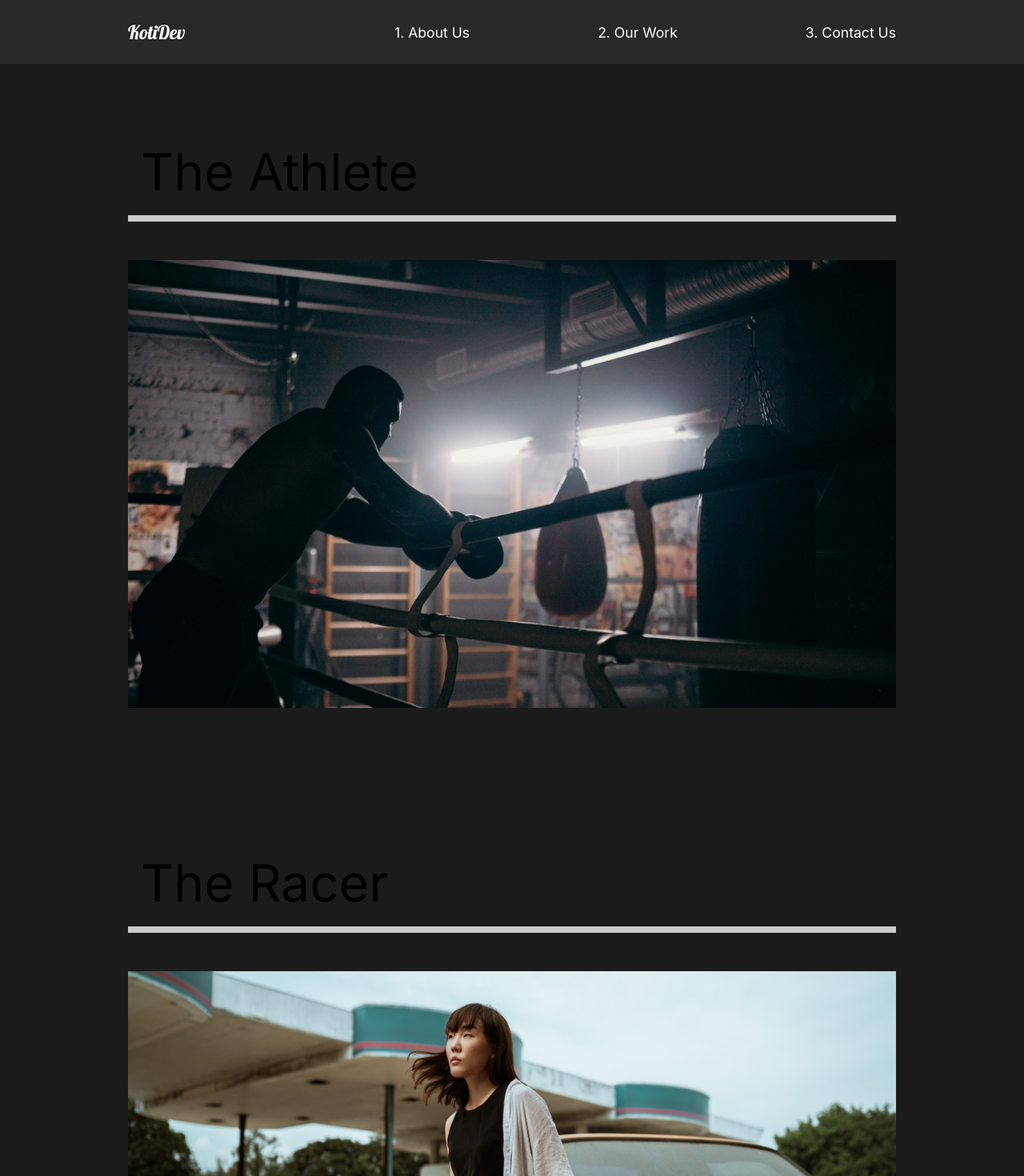
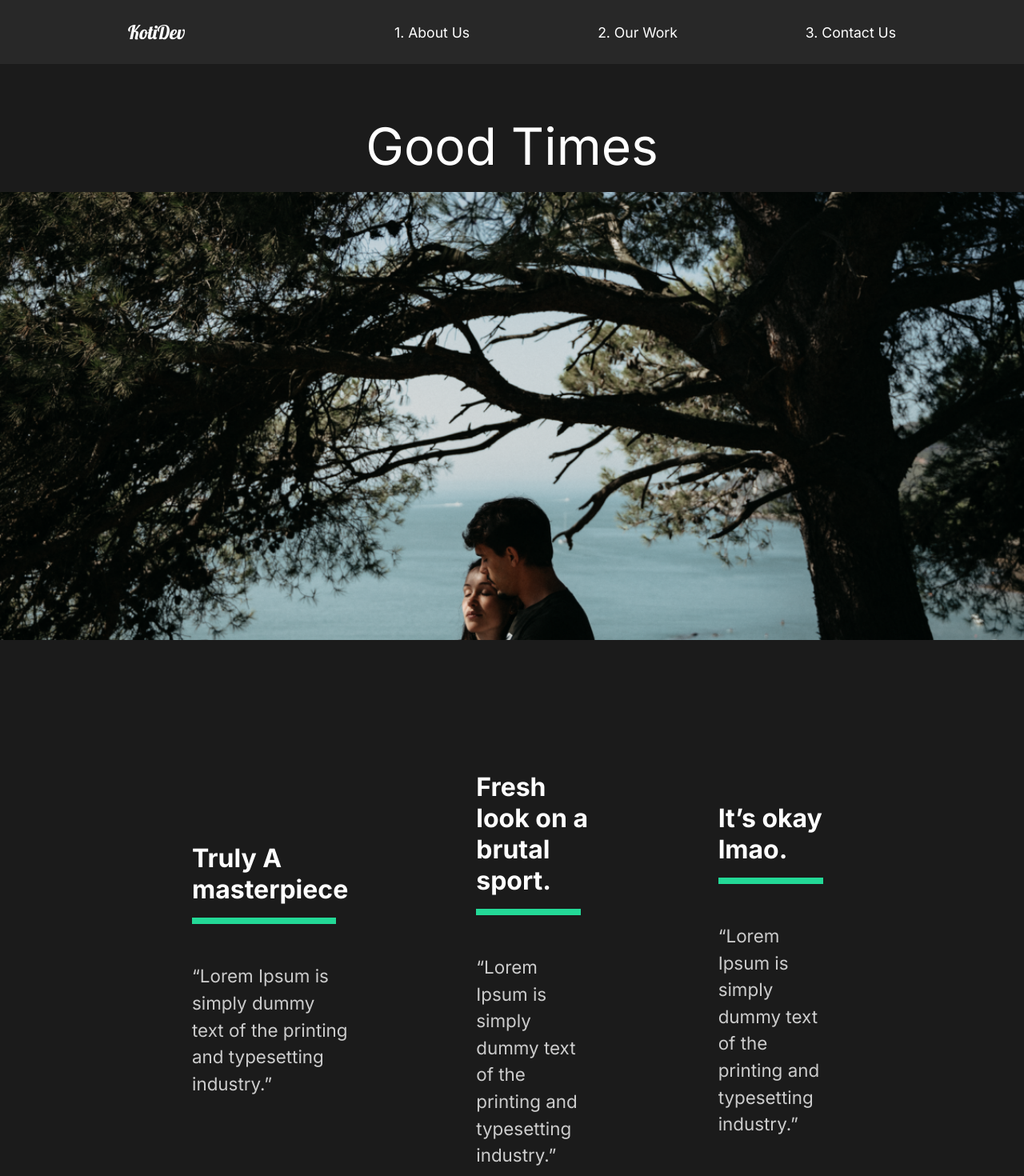
Before and after one commit to KotiMango/react-shutter, a React (Create React App) app: page /work/good-times in a window 1280 px wide. Shown: the top 1470 px of the page at 80% size. Built offline with nearby package versions, Linux system fonts and the light colour scheme.

Commit message:
MovieDetail page for all hashmap keys

```diff
--- a/src/App.js
+++ b/src/App.js
@@ -2,11 +2,12 @@ import React from "react";
 //Import Styles
 import GlobalStyle from "./components/GlobalStyle";
 //Import pages
-import AboutUs from "../src/pages/AboutUs";
-import ContactUs from "../src/pages/ContactUs";
-import OurWork from "../src/pages/OurWork";
+import AboutUs from "./pages/AboutUs";
+import ContactUs from "./pages/ContactUs";
+import OurWork from "./pages/OurWork";
+import MovieDetail from "./pages/MovieDetail";
 //Import Components
-import Nav from "../src/components/Nav";
+import Nav from "./components/Nav";
 //Router
 import { Switch, Route } from "react-router-dom";
 
@@ -19,8 +20,11 @@ function App() {
         <Route path="/" exact>
           <AboutUs />
         </Route>
-        <Route path="/work">
+        <Route path="/work" exact>
           <OurWork />
+        </Route>
+        <Route path="/work/:id">
+          <MovieDetail />
         </Route>
         <Route path="/contact">
           <ContactUs />
--- /dev/null
+++ b/src/movieState.js
@@ -0,0 +1,81 @@
+//Import Images
+import athlete from "./img/athlete-small.png";
+import goodtimes from "./img/goodtimes-small.png";
+import theracer from "./img/theracer-small.png";
+import athlete2 from "./img/athlete2.png";
+import goodtimes2 from "./img/good-times2.jpg";
+import theracer2 from "./img/the-racer2.jpg";
+
+export const MovieState = () => {
+  return [
+    {
+      title: "The Athlete",
+      mainImg: athlete,
+      secondaryImg: athlete2,
+      url: "/work/the-athlete",
+      awards: [
+        {
+          title: "Truly A masterpiece",
+          description:
+            "“Lorem Ipsum is simply dummy text of the printing and typesetting industry.”",
+        },
+        {
+          title: "Fresh look on a brutal sport.",
+          description:
+            "“Lorem Ipsum is simply dummy text of the printing and typesetting industry.”",
+        },
+        {
+          title: "It’s okay lmao.",
+          description:
+            "“Lorem Ipsum is simply dummy text of the printing and typesetting industry.”",
+        },
+      ],
+    },
+    {
+      title: "Good Times",
+      mainImg: goodtimes,
+      url: "/work/good-times",
+      secondaryImg: goodtimes2,
+      awards: [
+        {
+          title: "Truly A masterpiece",
+          description:
+            "“Lorem Ipsum is simply dummy text of the printing and typesetting industry.”",
+        },
+        {
+          title: "Fresh look on a brutal sport.",
+          description:
+            "“Lorem Ipsum is simply dummy text of the printing and typesetting industry.”",
+        },
+        {
+          title: "It’s okay lmao.",
+          description:
+            "“Lorem Ipsum is simply dummy text of the printing and typesetting industry.”",
+        },
+      ],
+    },
+    {
+      title: "The Racer",
+      mainImg: theracer,
+      url: "/work/the-racer",
+      secondaryImg: theracer2,
+      awards: [
+        {
+          title: "Truly A masterpiece",
+          description:
+            "“Lorem Ipsum is simply dummy text of the printing and typesetting industry.”",
+        },
+        {
+          title: "Fresh look on a brutal sport.",
+          description:
+            "“Lorem Ipsum is simply dummy text of the printing and typesetting industry.”",
+        },
+        {
+          title: "It’s okay lmao.",
+          description:
+            "“Lorem Ipsum is simply dummy text of the printing and typesetting industry.”",
+        },
+      ],
+    },
+  ];
+};
--- /dev/null
+++ b/src/pages/MovieDetail.js
@@ -0,0 +1,110 @@
+import React, { useState, useEffect } from "react";
+import styled from "styled-components";
+import { useHistory } from "react-router-dom";
+import { MovieState } from "../movieState";
+
+const MovieDetail = () => {
+  const history = useHistory();
+  const url = history.location.pathname;
+  const [movies, setMovies] = useState(MovieState);
+  const [movie, setMovie] = useState(null);
+
+  //useEffect
+  useEffect(() => {
+    const currentMovie = movies.filter((stateMovie) => stateMovie.url === url);
+    setMovie(currentMovie[0]);
+  }, [movies, url]);
+
+  return (
+    <>
+      {movie && (
+        <Details>
+          <HeadLine>
+            <h2>{movie.title}</h2>
+            <img src={movie.mainImg} alt="movie" />
+          </HeadLine>
+          <Awards>
+            {movie.awards.map((award) => (
+              <Award
+                title={award.title}
+                description={award.description}
+                key={award.title}
+              />
+            ))}
+          </Awards>
+          <ImageDisplay>
+            <img src={movie.secondaryImg} alt="SecondMovel" />
+          </ImageDisplay>
+        </Details>
+      )}
+    </>
+  );
+};
+
+//Styled Components
+//Basic overall styling and exposition styling
+const Details = styled.div`
+  color: white;
+`;
+const HeadLine = styled.div`
+  min-height: 90vh;
+  padding-top: 20vh;
+  position: relative;
+  h2 {
+    position: absolute;
+    top: 10%;
+    left: 50%;
+    transform: translate(-50%, -10%);
+  }
+  img {
+    width: 100%;
+    height: 70vh;
+    object-fit: cover;
+  }
+`;
+
+//Styling for the second part better known as awards
+const Awards = styled.div`
+  min-height: 80vh;
+  display: flex;
+  margin: 5rem 10rem;
+  align-items: center;
+  justify-content: space-around;
+`;
+const AwardStyle = styled.div`
+  padding: 5rem;
+  h3 {
+    font-size: 2rem;
+  }
+  .line {
+    width: 92%;
+    background: #23d997;
+    height: 0.5rem;
+    margin: 1rem 0rem;
+  }
+  p {
+    padding: 2rem 0rem;
+  }
+`;
+//Styling fot the secondary image
+const ImageDisplay = styled.div`
+  position: relative;
+  min-height: 50vh;
+  img {
+    width: 100%;
+    height: 100vh;
+    object-fit: cover;
+  }
+`;
+
+//Award Component
+const Award = ({ title, description }) => {
+  return (
+    <AwardStyle>
+      <h3>{title}</h3>
+      <div className="line"></div>
+      <p>{description}</p>
+    </AwardStyle>
+  );
+};
+export default MovieDetail;
```
